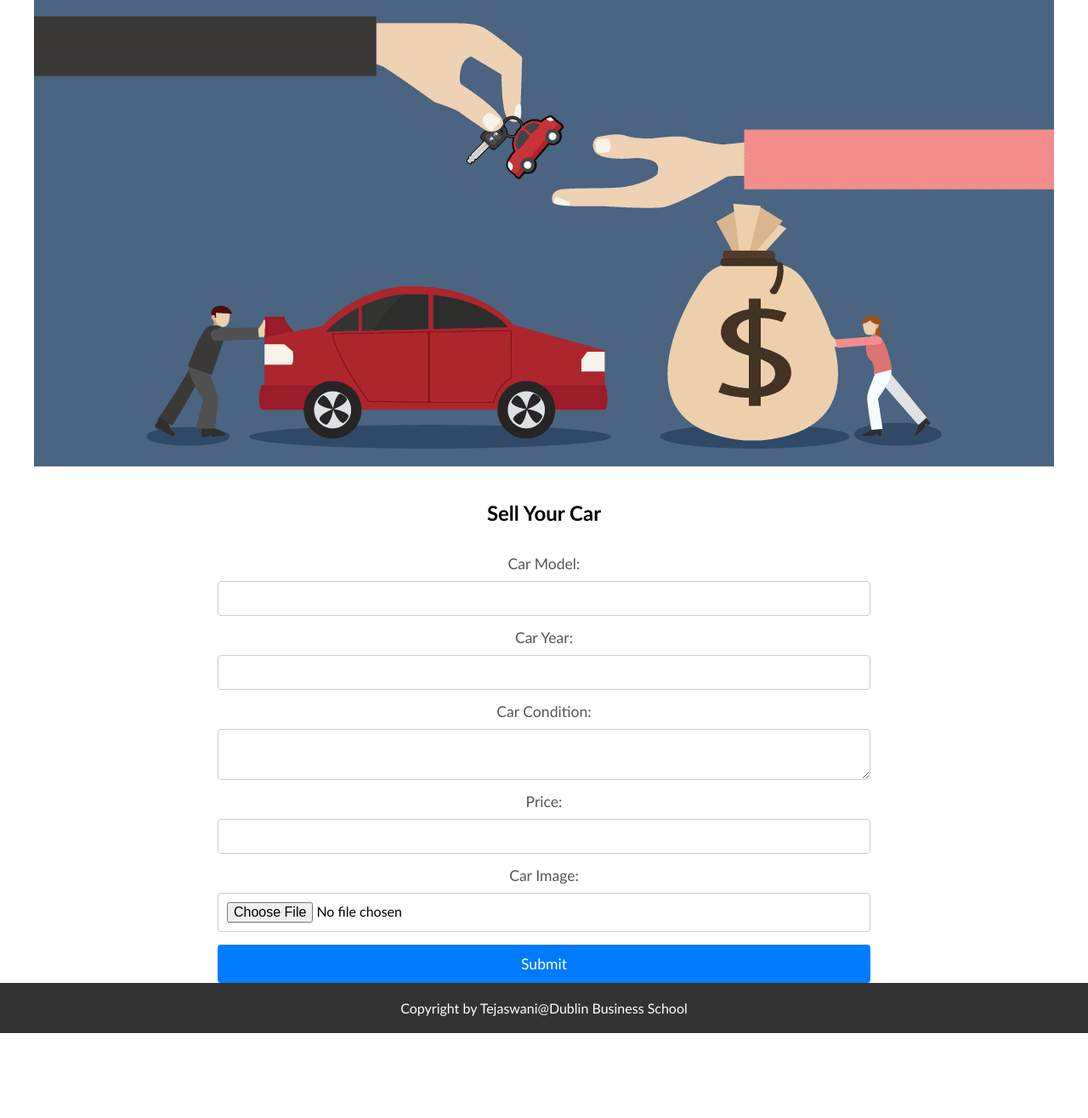
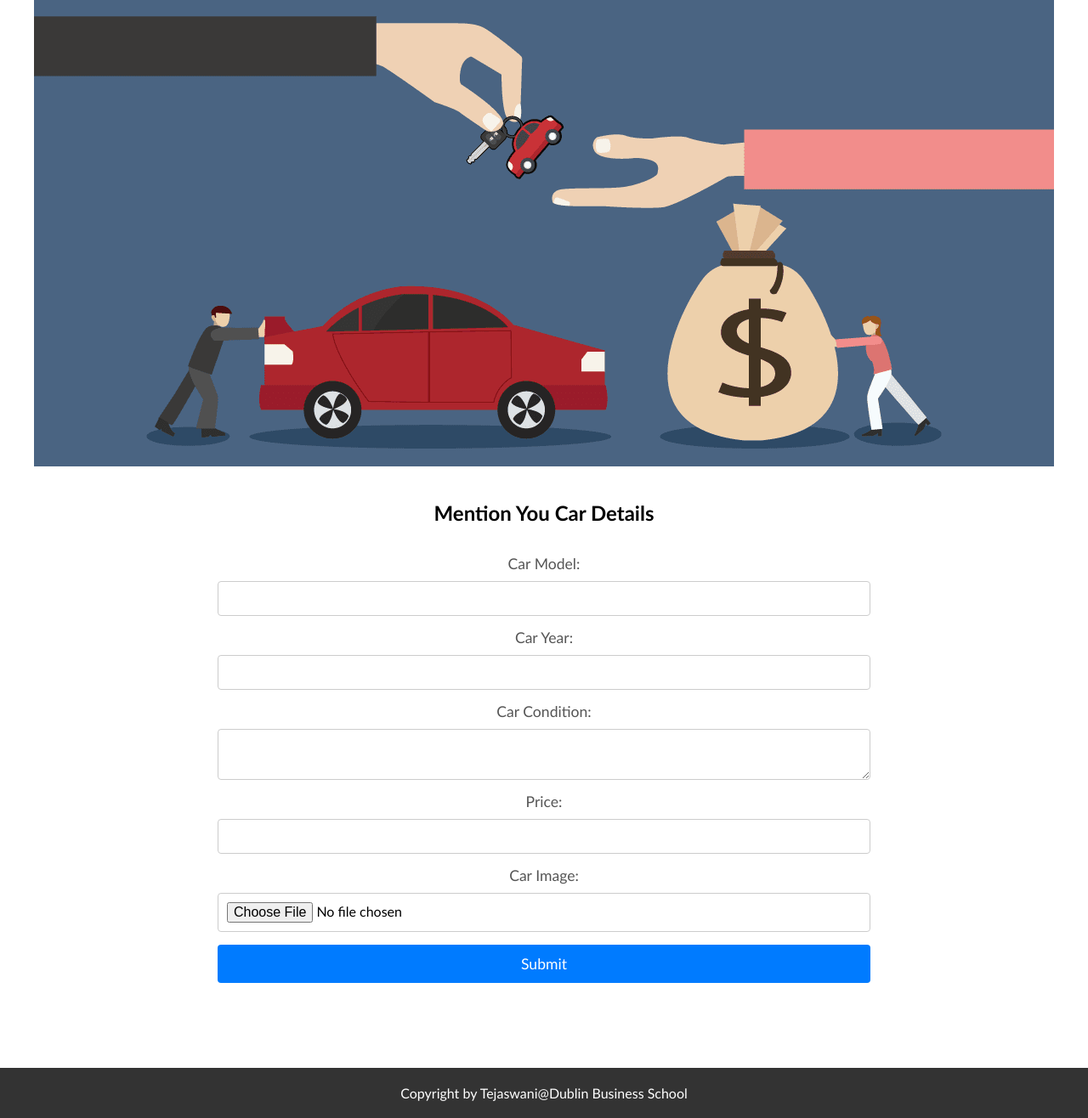
Before and after one commit to tejaswinireddypaladugu/RetakePaulWebAssignment, a Flask app: page /sellcar in a window 1280 px wide. Shown: the part 107-1423 px from the top of the page at 85% size. Run offline with Flask 3, Linux system fonts and the light colour scheme.

Commit message:
stylecarsell

```diff
--- a/Templates/carsell.html
+++ b/Templates/carsell.html
@@ -6,7 +6,7 @@
   </section>
 
   <section class="intro">
-    <h4>Sell Your Car</h4>
+    <h4>Mention You Car Details</h4>
   </section>
 
   <section class="form-section">
--- a/static/css/index.css
+++ b/static/css/index.css
@@ -100,6 +100,7 @@ header {
   display: flex;
   justify-content: center;
   align-items: center;
+  margin-bottom: 100px;
 }
 .form-section form
 {
```
